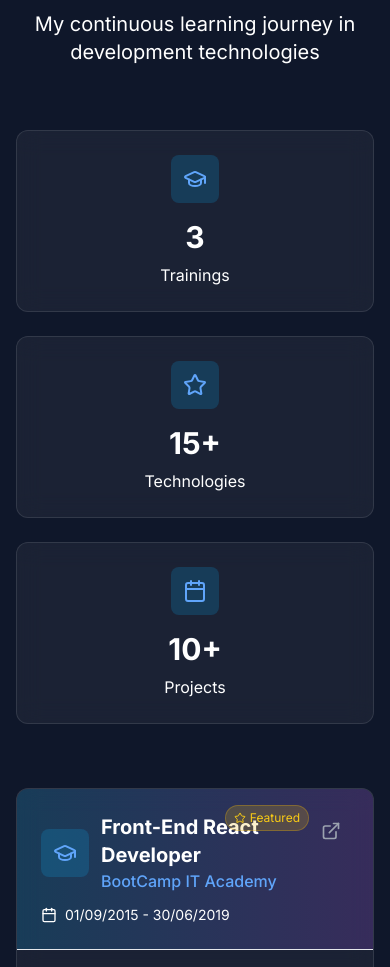
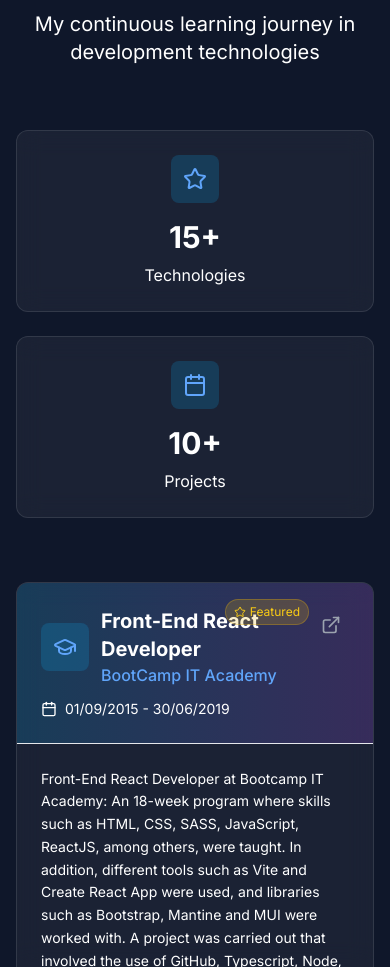
Before and after one commit to JordiNodeJS/porfolio-multi-theme, a React (Vite) app: page / in a window 390 px wide. Shown: the part 9160-10127 px from the top of the page. Built offline with nearby package versions, Linux system fonts and the light colour scheme.

Commit message:
refactor(Education): remove trainings stat and adjust grid layout
- Remove the trainings stat from the stats array as it's no longer needed
- Change grid layout from 3 columns to 2 columns to accommodate the removed stat

```diff
--- a/src/components/Education.tsx
+++ b/src/components/Education.tsx
@@ -121,11 +121,6 @@ const Education = () => {
 
   const stats = [
     {
-      label: educationTranslations.stats.trainings,
-      value: education.length,
-      icon: GraduationCap,
-    },
-    {
       label: educationTranslations.stats.technologies,
       value: "15+",
       icon: Star,
@@ -134,7 +129,7 @@ const Education = () => {
       label: educationTranslations.stats.projects,
       value: "10+",
       icon: Calendar,
-    },
+    }
   ];
 
   return (
@@ -160,7 +155,7 @@ const Education = () => {
           </p>
         </motion.div>
         {/* Stats */}
-        <div className="grid grid-cols-1 md:grid-cols-3 gap-6 mb-16">
+        <div className="grid grid-cols-1 md:grid-cols-2 gap-6 mb-16">
           {stats.map((stat, index) => (
             <motion.div
               key={stat.label}
```
